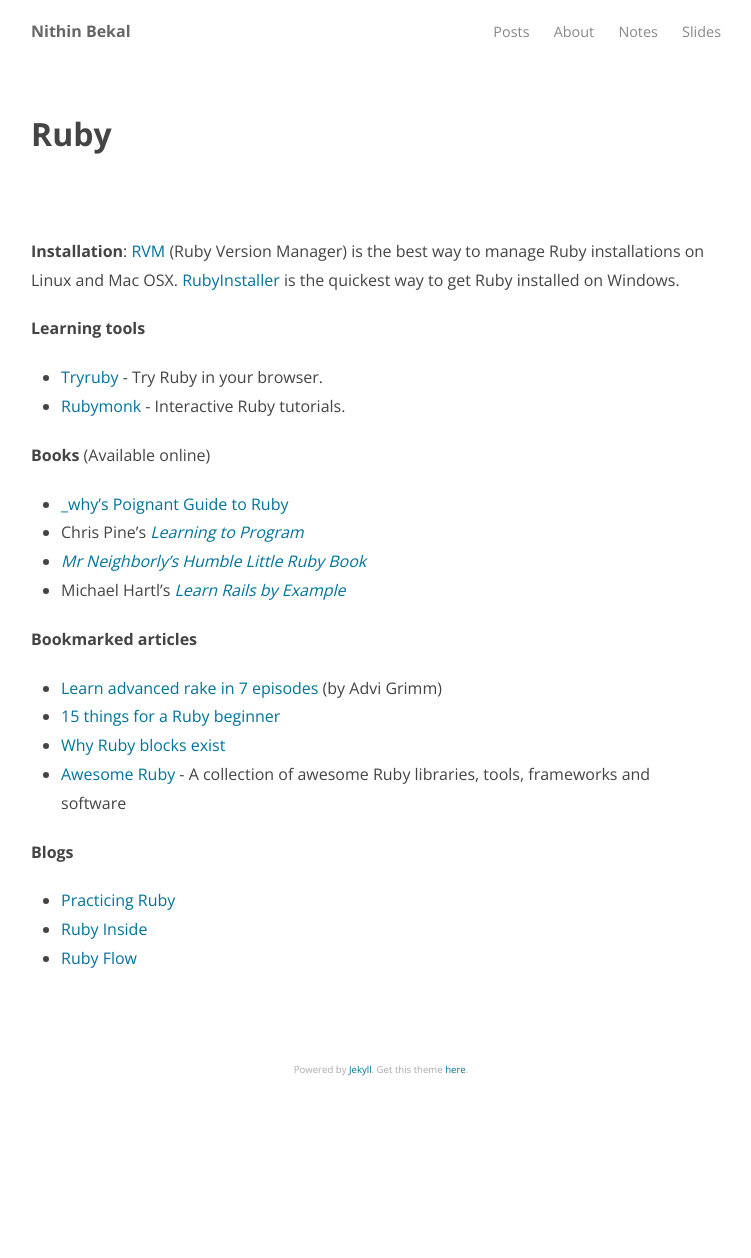
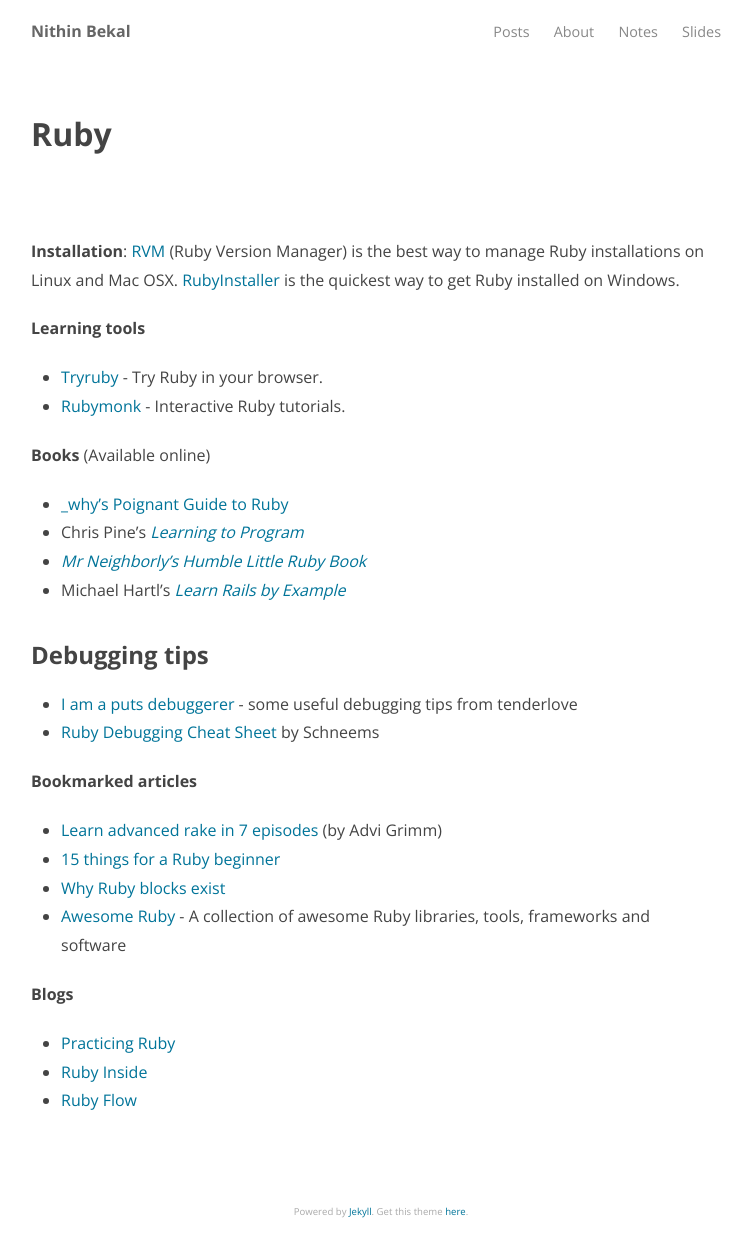
Before and after one commit to nithinbekal/nithinbekal.github.io, a Jekyll site: the page built from notes/ruby.md, in a window 1280 px wide. Shown: the whole page, without its empty margins (259-1010 px from the left). Built offline with Jekyll 4.4.1, drawn with Linux system fonts in a browser that asks for light colours; before the commit the page ends 1116 px from its top, so only the background shows below that.

Commit message:
Ruby debugging tips bookmarks

```diff
--- a/notes/ruby.md
+++ b/notes/ruby.md
@@ -21,6 +21,13 @@
 * [_Mr Neighborly's Humble Little Ruby Book_](http://humblelittlerubybook.com/)
 * Michael Hartl's [_Learn Rails by Example_](http://ruby.railstutorial.org/ruby-on-rails-tutorial-book)
 
+## Debugging tips
+
+- [I am a puts debuggerer](https://tenderlovemaking.com/2016/02/05/i-am-a-puts-debuggerer.html) -
+  some useful debugging tips from tenderlove
+- [Ruby Debugging Cheat Sheet](http://www.schneems.com/2016/01/25/ruby-debugging-magic-cheat-sheet.html)
+  by Schneems
+
 **Bookmarked articles**
 
 * [Learn advanced rake in 7 episodes](http://devblog.avdi.org/2014/04/30/learn-advanced-rake-in-7-episodes/) (by Advi Grimm)
```
